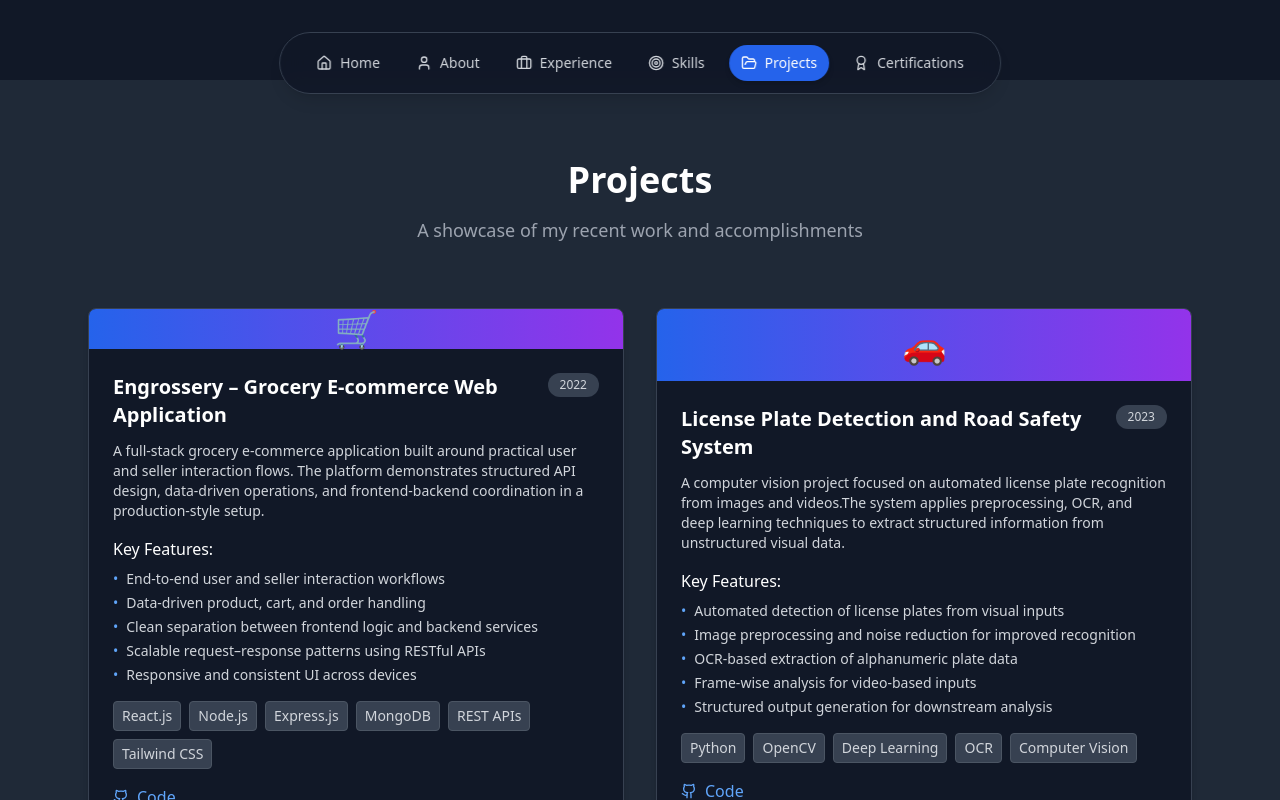
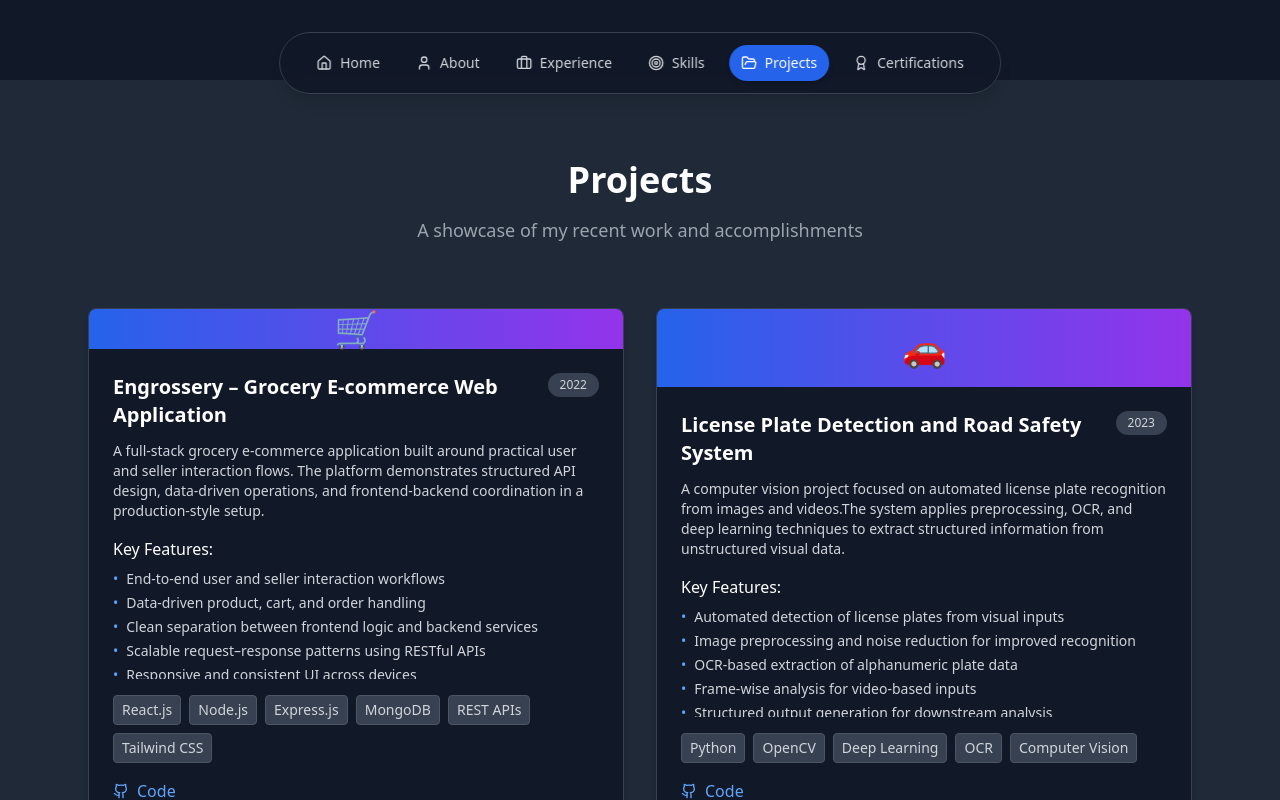
Before and after one commit to Sadvikha/My-Portfolio, a React (Vite) app: page / in a window 1280 px wide. Both pictures are taken after a click on the button "View My Work". Shown: the top 800 px of the page. Built offline with nearby package versions, Linux system fonts and the light colour scheme.

Commit message:
Update App.jsx

```diff
--- a/src/App.jsx
+++ b/src/App.jsx
@@ -660,8 +660,8 @@ My academic foundation in Computer Science with a specialization in Data Science
                 {/* Key features area: limited height with scroll if needed */}
                   <div className="mb-4">
                     <h4 className="font-medium text-white mb-2">Key Features:</h4>
-                  <ul className="text-sm text-gray-300 space-y-1">
-                    {project.features.slice(0, 5).map((feature, featureIndex) => (
+                    <ul className="text-sm text-gray-300 space-y-1 max-h-[110px] overflow-y-auto no-scrollbar">
+                      {project.features.map((feature, featureIndex) => (
                         <li key={featureIndex} className="flex items-start">
                           <span className="text-blue-400 mr-2">•</span>
                           {feature}
@@ -669,6 +669,7 @@ My academic foundation in Computer Science with a specialization in Data Science
                       ))}
                     </ul>
                   </div>
+
 
                 {/* Anchored bottom section: technologies + links stay aligned across cards */}
                 <div className="mt-auto">
```
Lines whose indentation alone changed are shown as unchanged.
